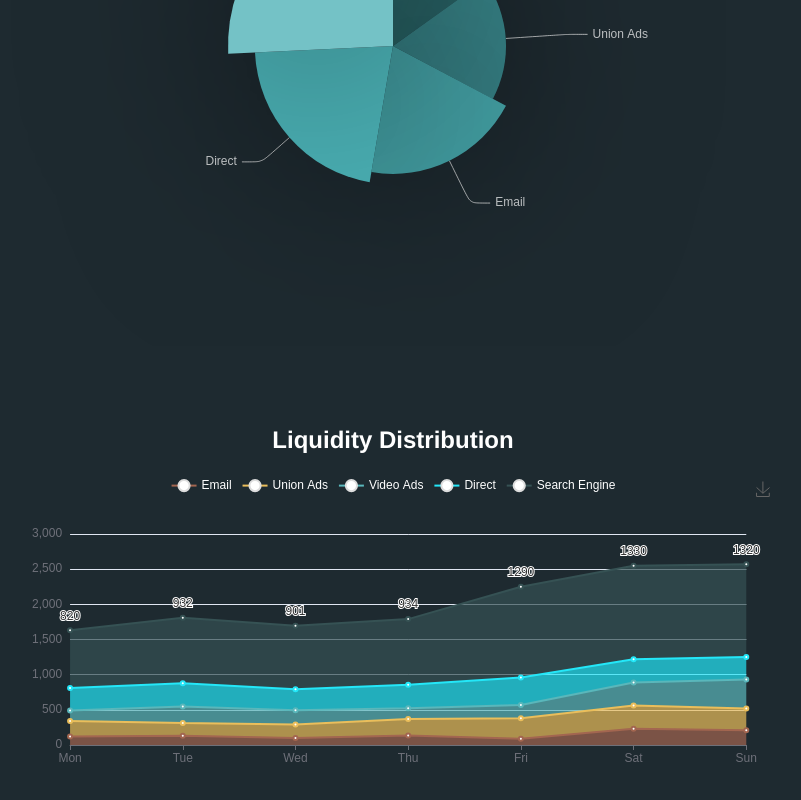
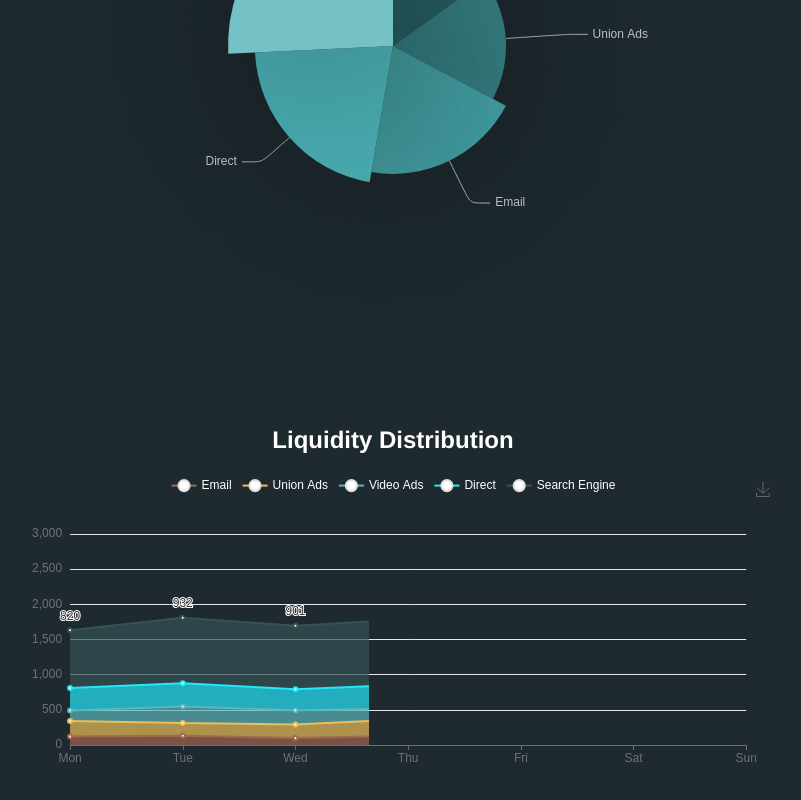
Before and after one commit to GaryJC/MetaVirusWeb, a React (Create React App) app: page / in a window 1280 px wide. Shown: the part 2984-3784 px from the top of the page, without its empty margins (247-1048 px from the left). Built offline with nearby package versions, Linux system fonts and the light colour scheme.

Commit message:
resoponsive

```diff
--- a/src/App.js
+++ b/src/App.js
@@ -2,7 +2,7 @@ import "./App.css";
 import LiquidDis from "./liqDis";
 import TimeLine from "./timeline";
 import TokenDis from "./tokenDis";
-
+import TrackVisibility from "react-on-screen";
 function App() {
   return (
     <div className="App">
@@ -31,11 +31,14 @@ function App() {
       <h2 style={{ margin: "10rem 0 5rem 0", color: "white", fontSize: "2em" }}>
         Process
       </h2>
-
       <TimeLine />
       <div style={{ marginTop: "10rem" }}>
-        <TokenDis />
-        <LiquidDis />
+        <TrackVisibility once>
+          {({ isVisible }) => isVisible && <TokenDis />}
+        </TrackVisibility>
+        <TrackVisibility once>
+          {({ isVisible }) => isVisible && <LiquidDis />}
+        </TrackVisibility>
       </div>
     </div>
   );
--- a/src/liqDis.js
+++ b/src/liqDis.js
@@ -105,6 +105,8 @@ function LiquidDis() {
         data: [820, 932, 901, 934, 1290, 1330, 1320],
       },
     ],
+    animationDuration: 3000,
+    animationDelay: 2000,
   };
   return (
     <>
--- a/src/style.scss
+++ b/src/style.scss
@@ -149,6 +149,14 @@ body {
 
 /* Media queries - Responsive timeline on screens less than 600px wide */
 @media screen and (max-width: 600px) {
+  .liqChart {
+    width: 80%;
+  }
+
+  .movingBg {
+    display: none;
+  }
+
   /* Place the timelime to the left */
   .timeline::after {
     left: 31px;
--- a/src/tokenDis.js
+++ b/src/tokenDis.js
@@ -56,8 +56,9 @@ function TokenDis() {
           shadowBlur: 200,
           shadowColor: "rgba(0, 0, 0, 0.5)",
         },
+        animationDuration: 3000,
         animationType: "scale",
-        animationEasing: "elasticOut",
+        // animationEasing: "elasticOut",
         animationDelay: function (idx) {
           return Math.random() * 200;
         },
```
